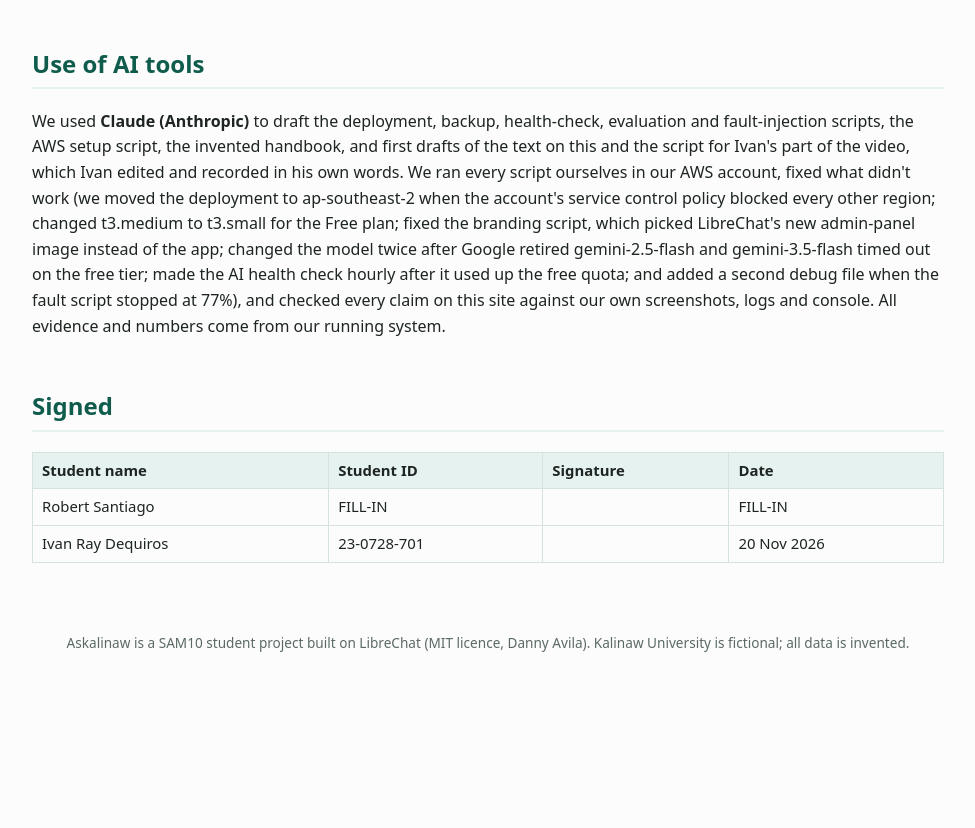
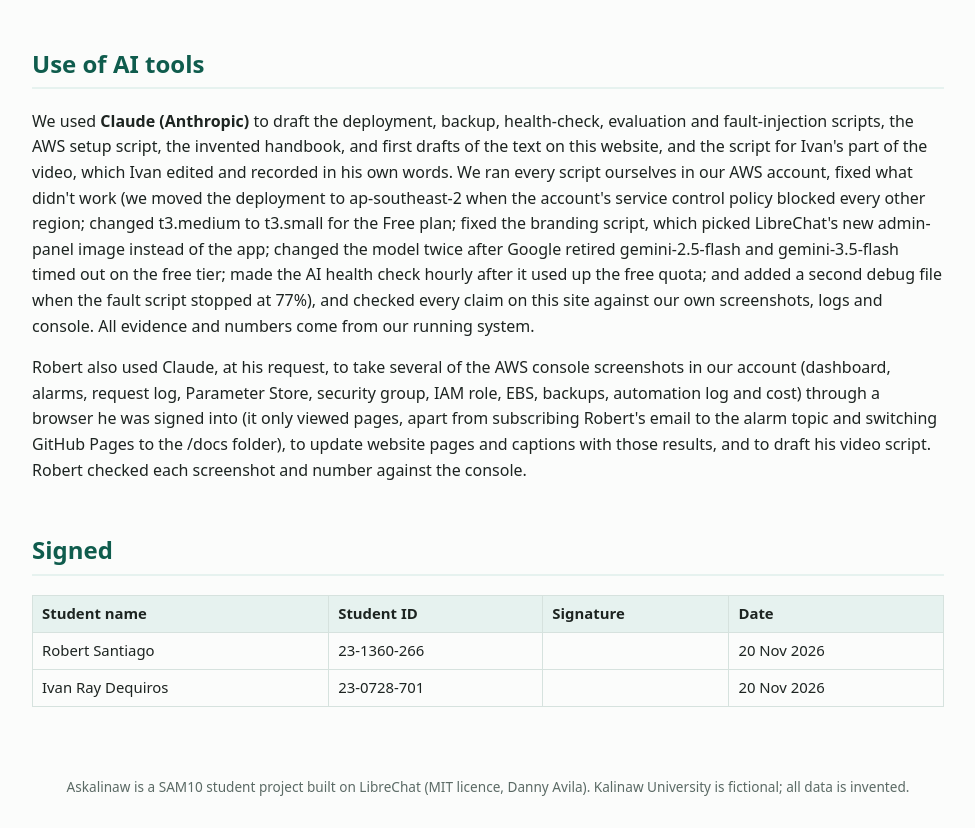
Before and after one commit to 000Robert000/Askalinaw, a plain HTML site: page docs/declaration.html in a window 1280 px wide. Shown: the part 859-1687 px from the top of the page, without its empty margins (152-1127 px from the left). Before the commit the page ends 1543 px from the top, so only its background shows below. Drawn offline with Linux system fonts and the light colour scheme.

Commit message:
Robert: second Well-Architected pass, declaration
Co-Authored-By: Claude Opus 5.5 <noreply@anthropic.com>
Claude-Session: https://claude.ai/code/session_01KSMXB1nu5Ep8cUFemVWFdq

```diff
--- a/docs/declaration.html
+++ b/docs/declaration.html
@@ -27,10 +27,11 @@
 
 <h2>Use of AI tools</h2>
 <p>We used <b>Claude (Anthropic)</b> to draft the deployment, backup, health-check, evaluation and fault-injection scripts,
-the AWS setup script, the invented handbook, and first drafts of the text on this and the script for Ivan's part of the video, which Ivan edited and recorded in his own words. We ran every script ourselves in
+the AWS setup script, the invented handbook, and first drafts of the text on this website, and the script for Ivan's part of the video, which Ivan edited and recorded in his own words. We ran every script ourselves in
 our AWS account, fixed what didn't work (we moved the deployment to ap-southeast-2 when the account's service control policy blocked every other region; changed t3.medium to t3.small for the Free plan; fixed the branding script, which picked LibreChat's new admin-panel image instead of the app; changed the model twice after Google retired gemini-2.5-flash and gemini-3.5-flash timed out on the free tier; made the AI health check hourly after it used up the free quota; and added a second debug file when the fault script stopped at 77%), and checked every claim on this site against our own
 screenshots, logs and console. All evidence and numbers come from our running system.</p>
+<p>Robert also used Claude, at his request, to take several of the AWS console screenshots in our account (dashboard, alarms, request log, Parameter Store, security group, IAM role, EBS, backups, automation log and cost) through a browser he was signed into (it only viewed pages, apart from subscribing Robert's email to the alarm topic and switching GitHub Pages to the /docs folder), to update website pages and captions with those results, and to draft his video script. Robert checked each screenshot and number against the console.</p>
 
 <h2>Signed</h2>
-<table><tr><th>Student name</th><th>Student ID</th><th>Signature</th><th>Date</th></tr><tr><td>Robert Santiago</td><td>FILL-IN</td><td></td><td>FILL-IN</td></tr><tr><td>Ivan Ray Dequiros</td><td>23-0728-701</td><td></td><td>20 Nov 2026</td></tr></table>
+<table><tr><th>Student name</th><th>Student ID</th><th>Signature</th><th>Date</th></tr><tr><td>Robert Santiago</td><td>23-1360-266</td><td></td><td>20 Nov 2026</td></tr><tr><td>Ivan Ray Dequiros</td><td>23-0728-701</td><td></td><td>20 Nov 2026</td></tr></table>
 </main><script src="nav.js"></script></body></html>
```
Also changed, not shown: docs/well-architected.html (+2 -2 lines), 1 other file.
